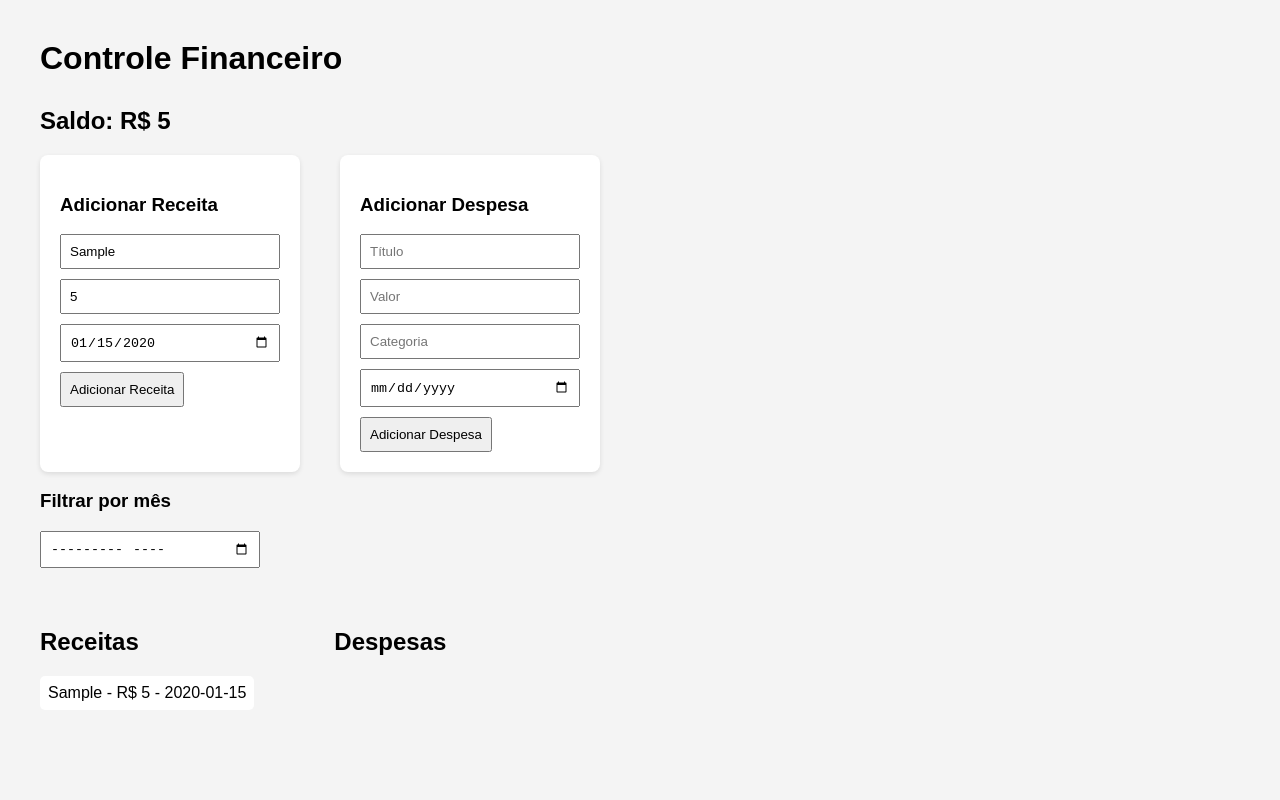
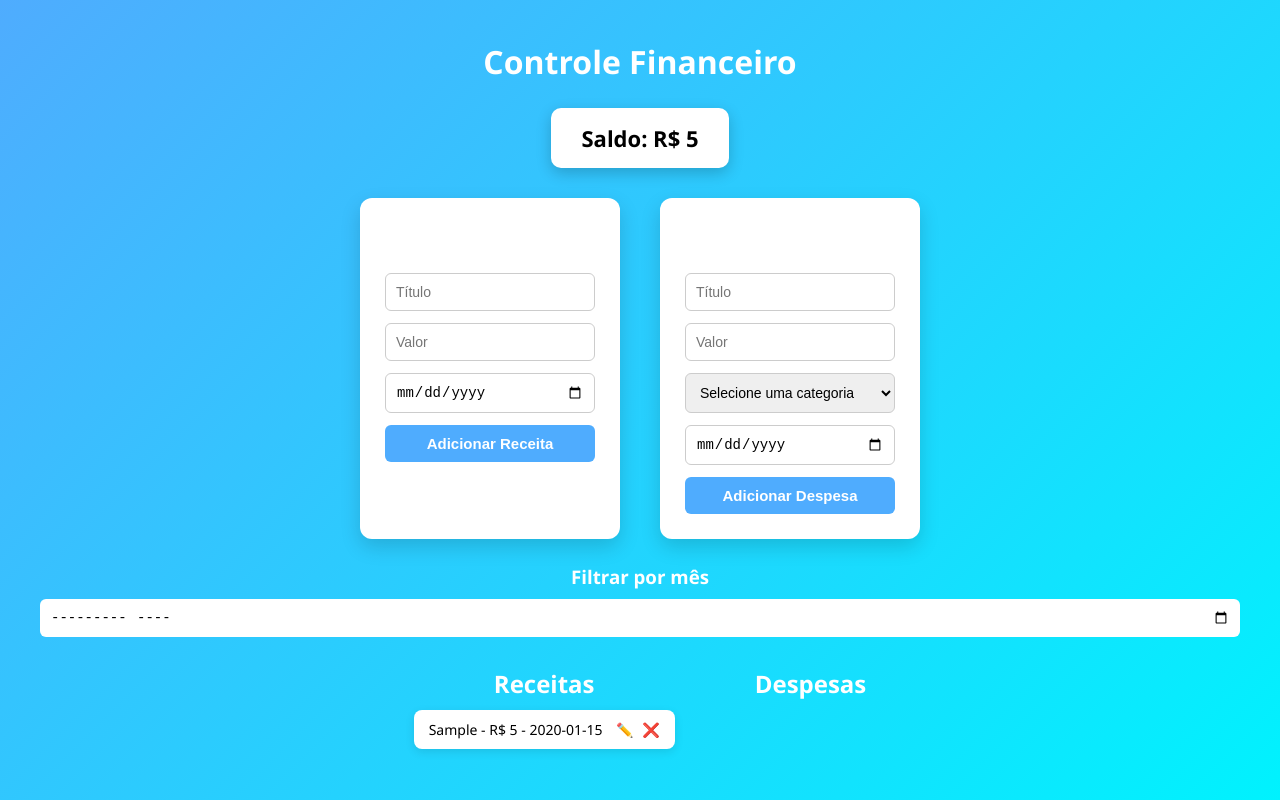
Before and after one commit to Cleitonbvalente/Controle-Financeiro, a plain HTML site: page index.html in a window 1280 px wide. Both pictures are taken after typing "Sample", "5", "2020-01-15" into the empty fields and a click on the button "Adicionar Receita". Drawn offline with Linux system fonts and the light colour scheme.

Commit message:
feat: adiciona funcionalidades de editar e remover receitas e despesas

```diff
--- a/css/style.css
+++ b/css/style.css
@@ -1,85 +1,175 @@
-body{
+/* reset básico */
 
-font-family: Arial, Helvetica, sans-serif;
-
-margin:40px;
-
-background:#f4f4f4;
-
+*{
+box-sizing:border-box;
+margin:0;
+padding:0;
 }
 
-h1{
-
-margin-bottom:30px;
-
+/* corpo da página */
+body{
+font-family:'Segoe UI', Tahoma, Geneva, Verdana, sans-serif;
+padding:40px;
+background:linear-gradient(135deg,#4facfe,#00f2fe);
+min-height:100vh;
 }
 
+/* título */
+h1{
+text-align:center;
+color:white;
+margin-bottom:25px;
+}
+
+/* saldo */
+.saldo{
+display:flex;
+justify-content:center;
+margin-bottom:30px;
+}
+
+#saldo{
+background:white;
+padding:15px 30px;
+border-radius:10px;
+font-size:22px;
+font-weight:bold;
+box-shadow:0 5px 15px rgba(0,0,0,0.2);
+}
+
+/* formulários */
 .forms{
+display:flex;
+justify-content:center;
+gap:40px;
+flex-wrap:wrap;
+}
 
+/* cards */
+.card{
+background:white;
+padding:25px;
+border-radius:12px;
+width:260px;
+box-shadow:0 8px 20px rgba(0,0,0,0.15);
+transition:transform 0.2s;
+}
+
+.card:hover{
+transform:translateY(-5px);
+}
+
+/* campos */
+input,
+select{
+width:100%;
+padding:10px;
+margin-bottom:12px;
+border-radius:6px;
+border:1px solid #ccc;
+font-size:14px;
+}
+
+/* botão */
+button{
+width:100%;
+padding:10px;
+border:none;
+border-radius:6px;
+background:#4facfe;
+color:white;
+font-size:15px;
+font-weight:bold;
+cursor:pointer;
+transition:0.2s;
+}
+
+button:hover{
+background:#2c8ef4;
+}
+
+/* filtro */
+section h3{
+text-align:center;
+color:white;
+margin-top:25px;
+}
+
+#mesFiltro{
+display:block;
+margin:10px auto 30px auto;
+padding:10px;
+border-radius:6px;
+border:none;
+}
+
+/* listas */
+.listas{
 display:flex;
+justify-content:center;
+gap:80px;
+flex-wrap:wrap;
+margin-top:20px;
+}
 
-gap:40px;
+/* títulos das listas */
+.listas h2{
+color:white;
+text-align:center;
+margin-bottom:10px;
+}
 
+/* lista */
+ul{
+list-style:none;
+padding:0;
+}
+
+/* itens */
+li{
+background:white;
+padding:10px 15px;
+margin-bottom:8px;
+border-radius:8px;
+box-shadow:0 3px 10px rgba(0,0,0,0.1);
+min-width:220px;
+font-size:14px;
+}
+
+/* container individual das listas */
+.lista{
+display:flex;
+flex-direction:column;
+align-items:center;
+}
+
+/* efeito visual ao passar o mouse nos itens */
+li:hover{
+transform:scale(1.02);
+transition:0.2s;
+}
+
+/* responsividade para telas menores */
+@media (max-width:768px){
+
+.forms{
+flex-direction:column;
+align-items:center;
+}
+
+.listas{
+flex-direction:column;
+align-items:center;
+gap:30px;
 }
 
 .card{
-
-background:white;
-
-padding:20px;
-
-border-radius:8px;
-
-box-shadow:0 2px 5px rgba(0,0,0,0.1);
-
-}
-
-input{
-
-display:block;
-
-margin-bottom:10px;
-
-padding:8px;
-
-width:200px;
-
-}
-
-button{
-
-padding:8px;
-
-cursor:pointer;
-
-}
-
-.listas{
-
-display:flex;
-
-gap:80px;
-
-margin-top:40px;
-
-}
-
-ul{
-
-list-style:none;
-
-padding:0;
-
+width:90%;
+max-width:320px;
 }
 
 li{
-
-background:white;
-
-padding:8px;
-
-margin-bottom:5px;
-
-border-radius:5px;
+min-width:260px;
+}
 
 }
--- a/index.html
+++ b/index.html
@@ -1,87 +1,75 @@
 <!DOCTYPE html>
 <html lang="pt-br">
-
 <head>
 <meta charset="UTF-8">
 <title>Controle Financeiro</title>
-
 <link rel="stylesheet" href="css/style.css">
-
 </head>
-
 <body>
-
 <h1>Controle Financeiro</h1>
-
 <section class="saldo">
-
+<!-- Elemento onde o saldo será atualizado dinamicamente pelo JavaScript -->
 <h2 id="saldo">Saldo: R$ 0</h2>
-
 </section>
 
 <section class="forms">
-
+<!-- Card de adicionar receita -->
 <div class="card">
-
 <h3>Adicionar Receita</h3>
-
 <input id="tituloReceita" placeholder="Título">
-
 <input id="valorReceita" type="number" placeholder="Valor">
-
 <input id="dataReceita" type="date">
-
-<button id="btnReceita">Adicionar Receita</button>
-
+<button id="btnReceita">
+Adicionar Receita
+</button>
 </div>
 
+<!-- Card de adicionar despesa -->
 <div class="card">
-
 <h3>Adicionar Despesa</h3>
-
 <input id="tituloDespesa" placeholder="Título">
-
 <input id="valorDespesa" type="number" placeholder="Valor">
-
-<input id="categoriaDespesa" placeholder="Categoria">
-
+<select id="categoriaDespesa">
+<option value="">Selecione uma categoria</option>
+<!-- Opções de categorias disponíveis dropdown -->
+<option value="Moradia">Moradia</option>
+<option value="Alimentação">Alimentação</option>
+<option value="Transporte">Transporte</option>
+<option value="Lazer">Lazer</option>
+<option value="Outros">Outros</option>
+</select>
 <input id="dataDespesa" type="date">
-
-<button id="btnDespesa">Adicionar Despesa</button>
-
+<button id="btnDespesa">
+Adicionar Despesa
+</button>
 </div>
-
 </section>
 
-<section>
-
+<!-- Seção responsável pelo filtro de mês -->
+<section class="filtro">
 <h3>Filtrar por mês</h3>
-
 <input type="month" id="mesFiltro">
-
 </section>
 
 <section class="listas">
-
-<div>
-
+<!-- Container da lista de receitas -->
+<div class="lista">
 <h2>Receitas</h2>
-
-<ul id="listaReceitas"></ul>
-
+<ul id="listaReceitas">
+<!-- Receitas serão inseridas dinamicamente via JavaScript -->
+</ul>
 </div>
 
-<div>
-
+<!-- Container da lista de despesas -->
+<div class="lista">
 <h2>Despesas</h2>
-
-<ul id="listaDespesas"></ul>
-
+<ul id="listaDespesas">
+<!-- Despesas serão inseridas dinamicamente via JavaScript -->
+</ul>
 </div>
-
 </section>
 
+<!-- Importação do arquivo principal JavaScript como módulo -->
 <script type="module" src="js/app.js"></script>
-
 </body>
 </html>
--- a/js/app.js
+++ b/js/app.js
@@ -3,22 +3,23 @@ import {Despesa} from "./despesa.js"
 import {salvarDados, carregarDados} from "./storage.js"
 import {categorias} from "./categorias.js"
 
+// IIFE
+// Usada para inicialização do sistema
 (function(){
-
 console.log("Sistema de Controle Financeiro iniciado")
-
 })()
 
-
+// carregando dados
 let {receitas, despesas} = carregarDados()
 
-
+// DOM
+// seleciona os elementos
 const listaReceitas = document.querySelector("#listaReceitas")
 const listaDespesas = document.querySelector("#listaDespesas")
 const saldoEl = document.querySelector("#saldo")
 const mesFiltro = document.querySelector("#mesFiltro")
 
-
+// eventos
 document.querySelector("#btnReceita")
 .addEventListener("click", adicionarReceita)
 
@@ -27,7 +28,7 @@ document.querySelector("#btnDespesa")
 
 mesFiltro.addEventListener("change", render)
 
-
+// adicionar receita
 function adicionarReceita(){
 
 const titulo = document.querySelector("#tituloReceita").value
@@ -35,23 +36,27 @@ const valor = document.querySelector("#valorReceita").value
 const data = document.querySelector("#dataReceita").value
 
 if(!titulo || !valor){
-
 alert("Preencha todos os campos")
-
 return
 }
 
-const receita = new Receita(titulo, valor, data)
+const receita = new Receita(titulo, Number(valor), data)
 
+// spread operator
+// adiciona nova receita ao array
 receitas = [...receitas, receita]
 
 salvarDados(receitas, despesas)
+
+document.querySelector("#tituloReceita").value = ""
+document.querySelector("#valorReceita").value = ""
+document.querySelector("#dataReceita").value = ""
 
 render()
 
 }
 
-
+// adicionar despesa
 function adicionarDespesa(){
 
 const titulo = document.querySelector("#tituloDespesa").value
@@ -60,23 +65,23 @@ const categoria = document.querySelector("#categoriaDespesa").value
 const data = document.querySelector("#dataDespesa").value
 
 if(!titulo || !valor){
-
 alert("Preencha todos os campos")
-
 return
-
 }
 
-const despesa = new Despesa(titulo, valor, categoria, data)
+const despesa = new Despesa(titulo, Number(valor), categoria, data)
 
 despesas.push(despesa)
 
 salvarDados(receitas, despesas)
 
+document.querySelector("#tituloDespesa").value = ""
+document.querySelector("#valorDespesa").value = ""
+document.querySelector("#categoriaDespesa").value = ""
+document.querySelector("#dataDespesa").value = ""
+
 render()
-
 }
-
 
 function render(){
 
@@ -88,74 +93,154 @@ let despesasFiltradas = despesas
 
 const mes = mesFiltro.value
 
+// filter
+// filtra receitas e despesas pelo mês selecionado
 if(mes){
-
 receitasFiltradas = receitas.filter(r => r.data.startsWith(mes))
-
 despesasFiltradas = despesas.filter(d => d.data.startsWith(mes))
-
 }
 
-
+// sort
+// Ordena as receitas pela data
 receitasFiltradas.sort((a,b)=> new Date(b.data) - new Date(a.data))
 
-
+// for of
+// Percorre todas as receitas filtradas
 for(const r of receitasFiltradas){
 
 const li = document.createElement("li")
 
-li.innerHTML = `${r.titulo} - R$ ${r.valor} - ${r.data}`
+li.innerHTML = `
+${r.titulo} - R$ ${r.valor} - ${r.data}
+<span style="cursor:pointer;margin-left:10px" onclick="editarReceita(${r.id})">✏️</span>
+<span style="cursor:pointer;margin-left:5px;color:red" onclick="removerReceita(${r.id})">❌</span>
+`
 
 listaReceitas.appendChild(li)
 
 }
 
-
+// foreach
+// Percorre todas as despesas filtradas
 despesasFiltradas.forEach(d => {
 
 const icone = categorias.get(d.categoria) || ""
 
 const li = document.createElement("li")
 
-li.innerHTML = `${icone} ${d.titulo} - R$ ${d.valor} - ${d.data}`
+li.innerHTML = `
+${icone} ${d.titulo} - R$ ${d.valor} - ${d.data}
+<span style="cursor:pointer;margin-left:10px" onclick="editarDespesa(${d.id})">✏️</span>
+<span style="cursor:pointer;margin-left:5px;color:red" onclick="removerDespesa(${d.id})">❌</span>
+`
 
 listaDespesas.appendChild(li)
 
 })
 
+// atualiza saldo
 calcularSaldo()
 
 }
 
-
+// reduce
+// calcula o saldo total
 function calcularSaldo(){
 
-const totalReceitas = receitas.reduce((acc, r) => acc + r.valor, 0)
-
-const totalDespesas = despesas.reduce((acc, d) => acc + d.valor, 0)
+const totalReceitas = receitas.reduce((acc, r) => acc + Number(r.valor), 0)
+const totalDespesas = despesas.reduce((acc, d) => acc + Number(d.valor), 0)
 
 saldoEl.innerText = `Saldo: R$ ${totalReceitas - totalDespesas}`
 
 }
 
-
+/* find */
 function buscarDespesa(id){
 
 return despesas.find(d => d.id === id)
 
 }
 
+/* remover receita */
+function removerReceita(id){
+if(!confirm("Deseja realmente remover esta receita?")){
+return
+}
+receitas = receitas.filter(r => r.id !== id)
+salvarDados(receitas, despesas)
 
+render()
+
+}
+
+/* remover despesa */
+function removerDespesa(id){
+if(!confirm("Deseja realmente remover esta despesa?")){
+return
+}
+despesas = despesas.filter(d => d.id !== id)
+salvarDados(receitas, despesas)
+render()
+
+}
+
+/* editar receita */
+function editarReceita(id){
+
+const receita = receitas.find(r => r.id === id)
+
+const novoTitulo = prompt("Editar título:", receita.titulo)
+const novoValor = prompt("Editar valor:", receita.valor)
+
+if(novoTitulo !== null){
+receita.titulo = novoTitulo
+}
+
+if(novoValor !== null){
+receita.valor = Number(novoValor)
+}
+
+salvarDados(receitas, despesas)
+
+render()
+
+}
+
+/* editar despesa */
+function editarDespesa(id){
+
+const despesa = despesas.find(d => d.id === id)
+
+const novoTitulo = prompt("Editar título:", despesa.titulo)
+const novoValor = prompt("Editar valor:", despesa.valor)
+
+if(novoTitulo !== null){
+despesa.titulo = novoTitulo
+}
+
+if(novoValor !== null){
+despesa.valor = Number(novoValor)
+}
+
+salvarDados(receitas, despesas)
+
+render()
+
+}
+
+/* closure */
+// exemplo de closure para contagem acumulada
 function criarContador(){
-
 let total = 0
-
 return valor => {
-
 total += valor
-
 return total
 }
 }
 
+window.removerReceita = removerReceita
+window.removerDespesa = removerDespesa
+window.editarReceita = editarReceita
+window.editarDespesa = editarDespesa
+
 render()
--- a/js/categorias.js
+++ b/js/categorias.js
@@ -1,6 +1,6 @@
 export const categorias = new Map()
-categorias.set("Moradia",)
-categorias.set("Alimentação",)
-categorias.set("Transporte",)
-categorias.set("Lazer",)
-categorias.set("Outros",)
+categorias.set("Moradia","🏠")
+categorias.set("Alimentação","🍔")
+categorias.set("Transporte","🚗")
+categorias.set("Lazer","🎮")
+categorias.set("Outros","📦")
```
Also changed, not shown: js/storage.js (+2 -11 lines), 1 other file.
